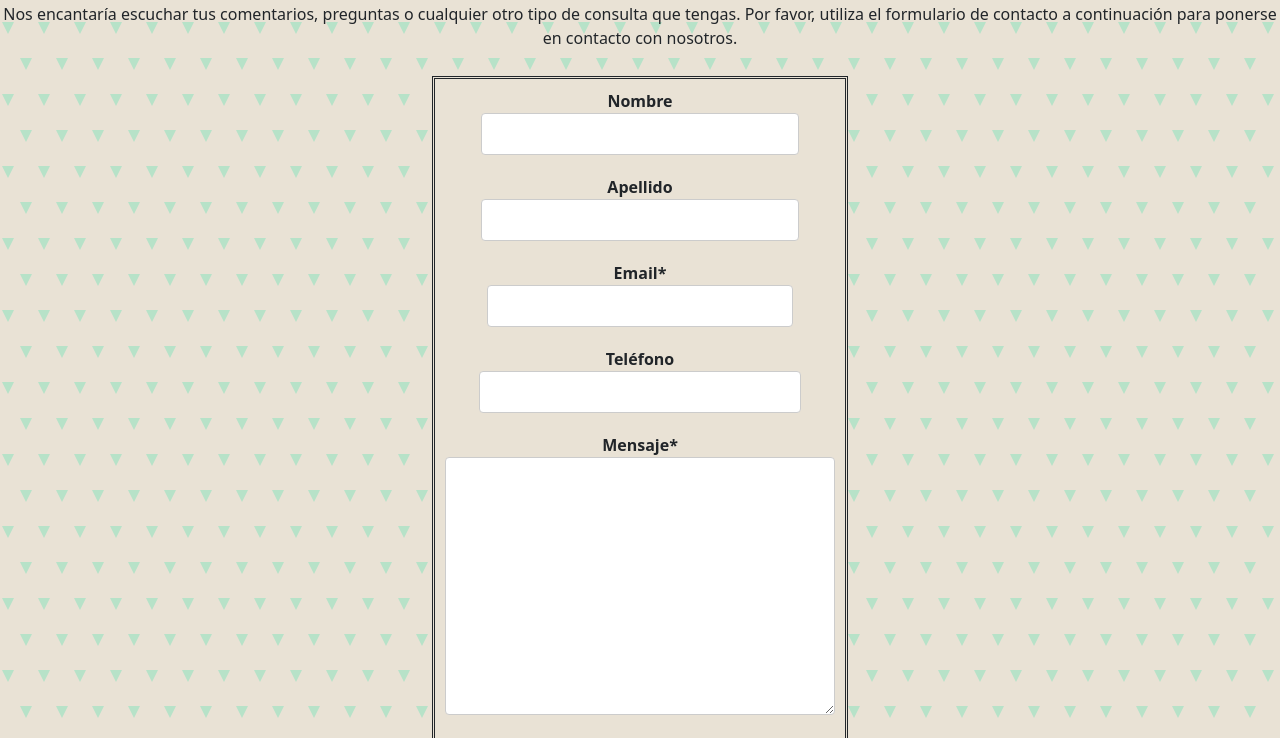
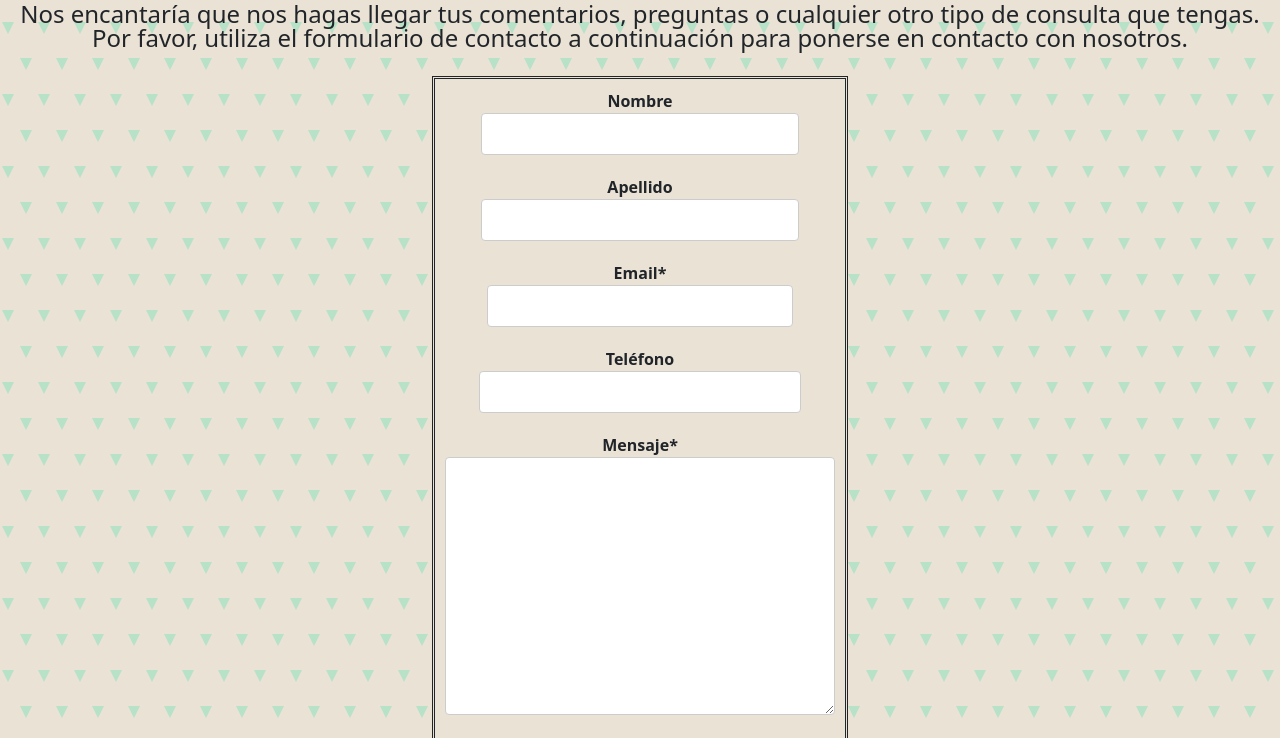
Before and after one commit to Lupradoa/PreEntrega2Prado, a website: page paginas/contacto.html in a window 1280 px wide. Shown: the part 272-1010 px from the top of the page. Drawn offline with nearby package versions, Linux system fonts and the light colour scheme.

Commit message:
Proyecto final con correcciones

```diff
--- a/paginas/contacto.html
+++ b/paginas/contacto.html
@@ -44,7 +44,7 @@
             </nav>
     </header>
     <main>
-      <p class="contacto">¡Gracias por visitarnos!</p> <p>Nos encantaría escuchar tus comentarios, preguntas o cualquier otro tipo de consulta que tengas. Por favor, utiliza el formulario de contacto a continuación para ponerse en contacto con nosotros.</p>
+      <p class="contacto">¡Gracias por visitarnos!</p> <p class="opinion">Nos encantaría que nos hagas llegar tus comentarios, preguntas o cualquier otro tipo de consulta que tengas. Por favor, utiliza el formulario de contacto a continuación para ponerse en contacto con nosotros.</p>
       <form class="formulario">
       <div class="cuadros" >
         <label for="name"> Nombre</label>
--- a/scss/_contacto.scss
+++ b/scss/_contacto.scss
@@ -2,6 +2,10 @@
   font-weight: 700;
   font-family: 'Franklin Gothic Medium', 'Arial Narrow', Arial, sans-serif;
   font-size: 2rem;
+}
+.opinion{
+  font-size: 1.5rem;
+  line-height: 1.5rem;
 }
 .formulario {
     display: flex;
--- a/scss/_novedades.scss
+++ b/scss/_novedades.scss
@@ -2,7 +2,8 @@ main{
     .texto{
         margin-top: 20px;
         text-align: center;
-        line-height: 1rem;
+        line-height: 1.5rem;
+        font-size: 1.5rem;
     }
     h3{
         text-align: center ;
```
Also changed, not shown: css/estilo.css.
